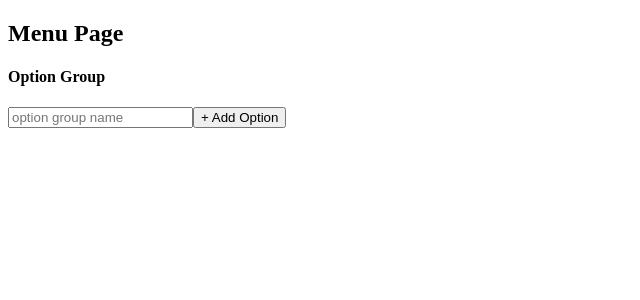
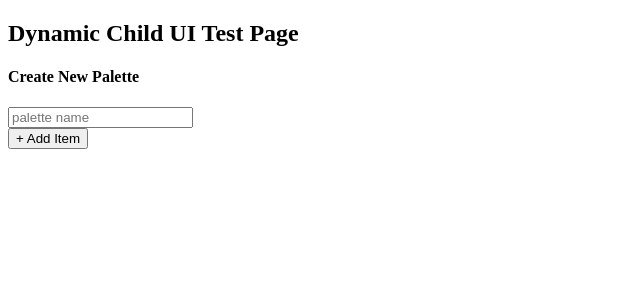
Before and after one commit to imdasom/the-palette, a React (Create React App) app in the folder web/: page /tdd/dynamic-child in a window 1280 px wide. Shown: the top 300 px of the page, without its empty margins (0-640 px from the left). Built offline with nearby package versions, Linux system fonts and the light colour scheme.

Commit message:
web : 메뉴테스트 -> 팔레트관련테스트로 문구수정

```diff
--- a/web/src/components/dynamicchild/DynamicChildComponent.js
+++ b/web/src/components/dynamicchild/DynamicChildComponent.js
@@ -1,31 +1,40 @@
 import React, {Component, Fragment} from 'react';
 
 class DynamicChildComponent extends Component {
-  onClickAddOption = (event) => {
-    const { optionList, optionPolicy, eventHandlers } = this.props;
-    if(optionList.length >= optionPolicy.maxOptionLength) {
-      alert(`max option count: ${optionPolicy.maxOptionLength}`);
+  onClickAddItem = (event) => {
+    const { itemList, itemPolicy, eventHandlers } = this.props;
+    if(itemList.length >= itemPolicy.maxItemLength) {
+      alert(`max item count: ${itemPolicy.maxItemLength}`);
     } else {
-      const newOptionList = optionList.concat({uiOptionId: new Date().getTime(), optionName: '', optionPrice: ''});
-      eventHandlers.updateOptionList(event, newOptionList);
+      const newItemList = itemList.concat({uiItemId: new Date().getTime(), itemName: '', itemPrice: ''});
+      eventHandlers.updateItemList(event, newItemList);
     }
   }
   render() {
-    const { optionList } = this.props;
-    const optionListComponent = optionList.map((option) =>
-      <li data-testid="optionComponent" key={option.uiOptionId}>
-        <input type="text" placeholder="option name" value={option.optionName}/>
-        <input type="text" placeholder="option price" value={option.optionPrice}/>
+    const { itemList } = this.props;
+    const itemListComponent = itemList.map((item) =>
+      <li data-testid="itemComponent" key={item.uiItemId}>
+        <select>
+          <option value="">팔레트 종류를 선택하세요</option>
+          <option value="COLOR">색상</option>
+          <option value="PATTERN">패턴</option>
+          <option value="IMAGE">이미지</option>
+        </select>
+        <input type="text" placeholder="name" value={item.itemName}/>
       </li>
     );
     return (
       <Fragment>
-        <h4>Option Group</h4>
-        <input type="text" placeholder="option group name"/>
-        <button type="button" onClick={this.onClickAddOption}>+ Add Option</button>
+        <h4>Create New Palette</h4>
+        <div>
+          <input type="text" placeholder="palette name"/>
+        </div>
+        <div>
+          <button type="button" onClick={this.onClickAddItem}>+ Add Item</button>
+        </div>
         <div>
           <ul>
-            { optionListComponent }
+            { itemListComponent }
           </ul>
         </div>
       </Fragment>
--- a/web/src/pages/DynamicChildContainer.js
+++ b/web/src/pages/DynamicChildContainer.js
@@ -3,25 +3,25 @@ import { DynamicChildComponent } from "components/dynamicchild";
 
 class DynamicChildContainer extends Component {
   state = {
-    optionList: []
-    , optionPolicy: {
-      maxOptionLength: 5
+    itemList: []
+    , itemPolicy: {
+      maxItemLength: 5
     }
   };
-  updateOptionList = (event, newOptionList) => {
-    this.setState({optionList: newOptionList});
-  }
+  updateItemList = (event, newItemList) => {
+    this.setState({itemList: newItemList});
+  };
   render() {
-    const { optionList, optionPolicy } = this.state;
+    const { itemList, itemPolicy } = this.state;
     return (
       <Fragment>
-        <h2>Menu Page</h2>
+        <h2>Dynamic Child UI Test Page</h2>
         <DynamicChildComponent
-          optionList={optionList}
+          itemList={itemList}
           eventHandlers={{
-            updateOptionList: this.updateOptionList
+            updateItemList: this.updateItemList
           }}
-          optionPolicy={optionPolicy}
+          itemPolicy={itemPolicy}
         />
       </Fragment>
     );
```
